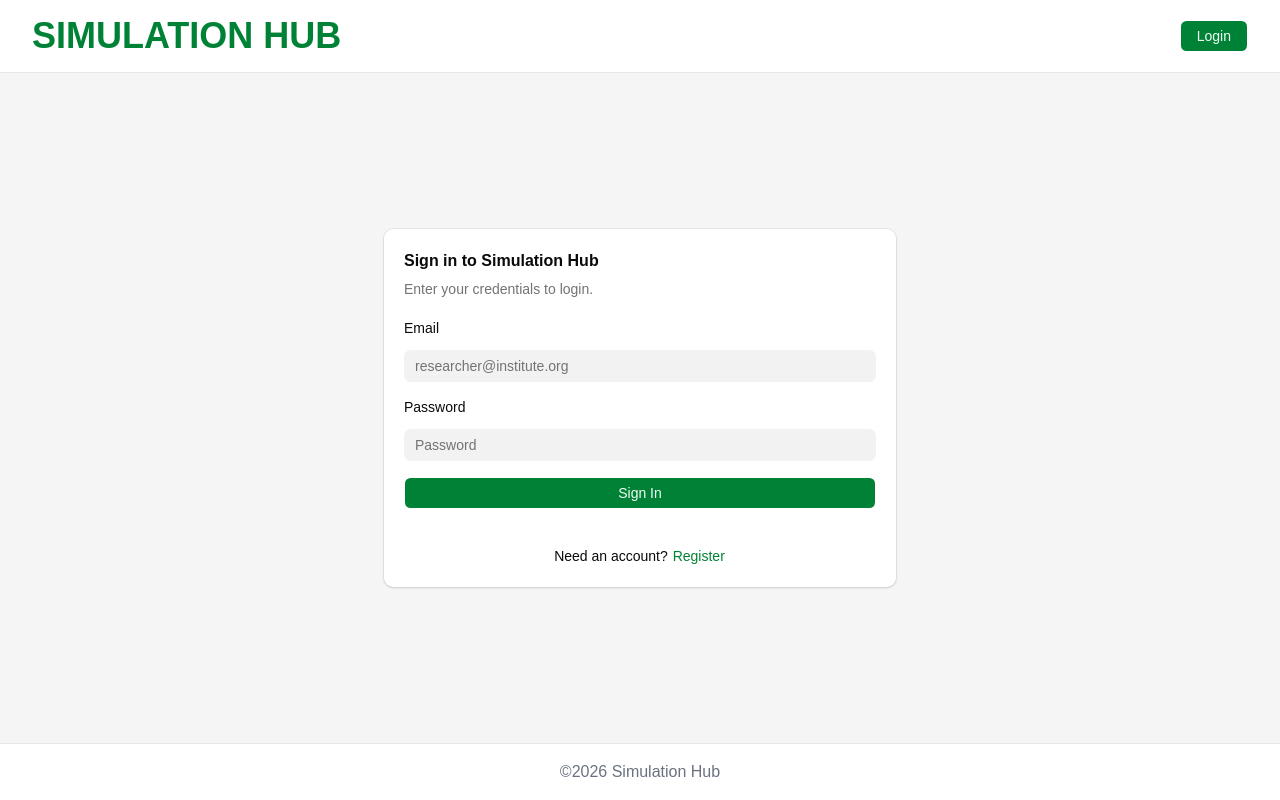
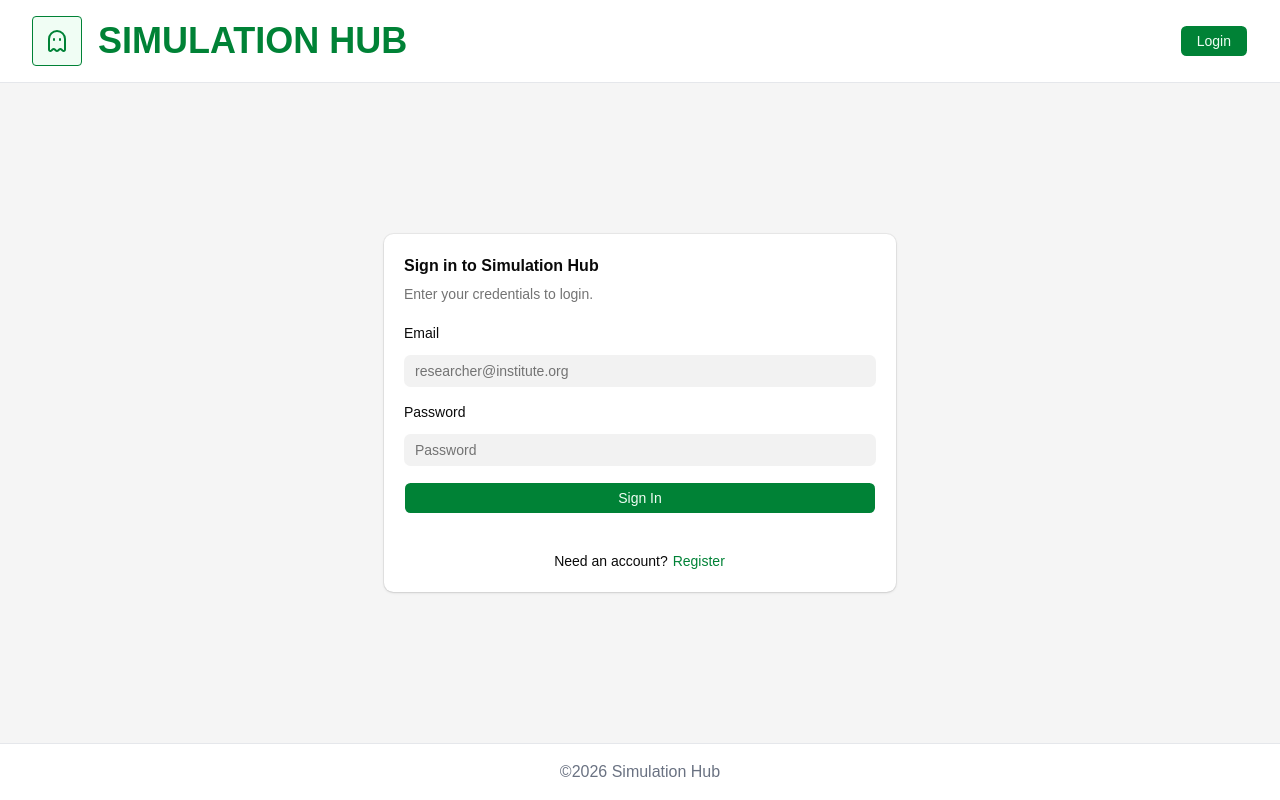
Before and after one commit to kxviel/sim-hub, a React (Vite) app: page / in a window 1280 px wide. Built offline with nearby package versions, Linux system fonts and the light colour scheme.

Commit message:
fix: header logo

```diff
--- a/src/components/Header.tsx
+++ b/src/components/Header.tsx
@@ -1,4 +1,5 @@
 import { Link } from "@tanstack/react-router";
+import { Ghost } from "lucide-react";
 import { Button } from "@/components/ui/button";
 
 const Header = () => {
@@ -6,9 +7,12 @@ const Header = () => {
 		<header className="mx-auto flex w-full max-w-page shrink-0 justify-between gap-3 px-8 py-4 border-b border-gray-200">
 			<Link
 				to="/"
-				className="min-w-0 wrap-break-word text-lg font-bold text-primary uppercase md:text-4xl"
+				className="min-w-0 wrap-break-word text-lg font-bold text-primary uppercase md:text-4xl flex gap-4 items-center"
 			>
-				Simulation Hub
+				<div className="p-3 bg-primary-foreground border border-primary rounded">
+					<Ghost />
+				</div>
+				<span>Simulation Hub</span>
 			</Link>
 
 			<div className="flex flex-wrap items-center gap-x-4 gap-y-2">
```
